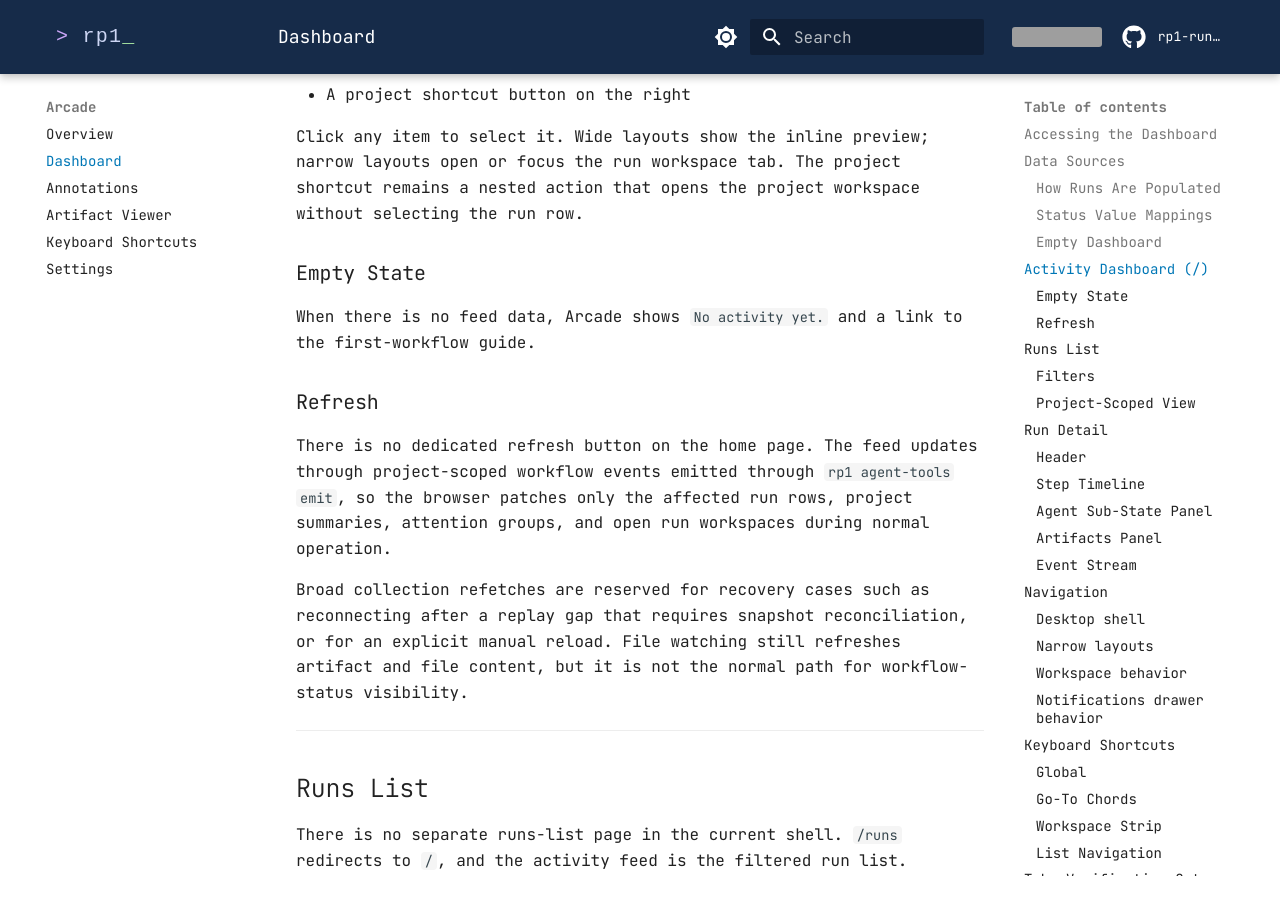
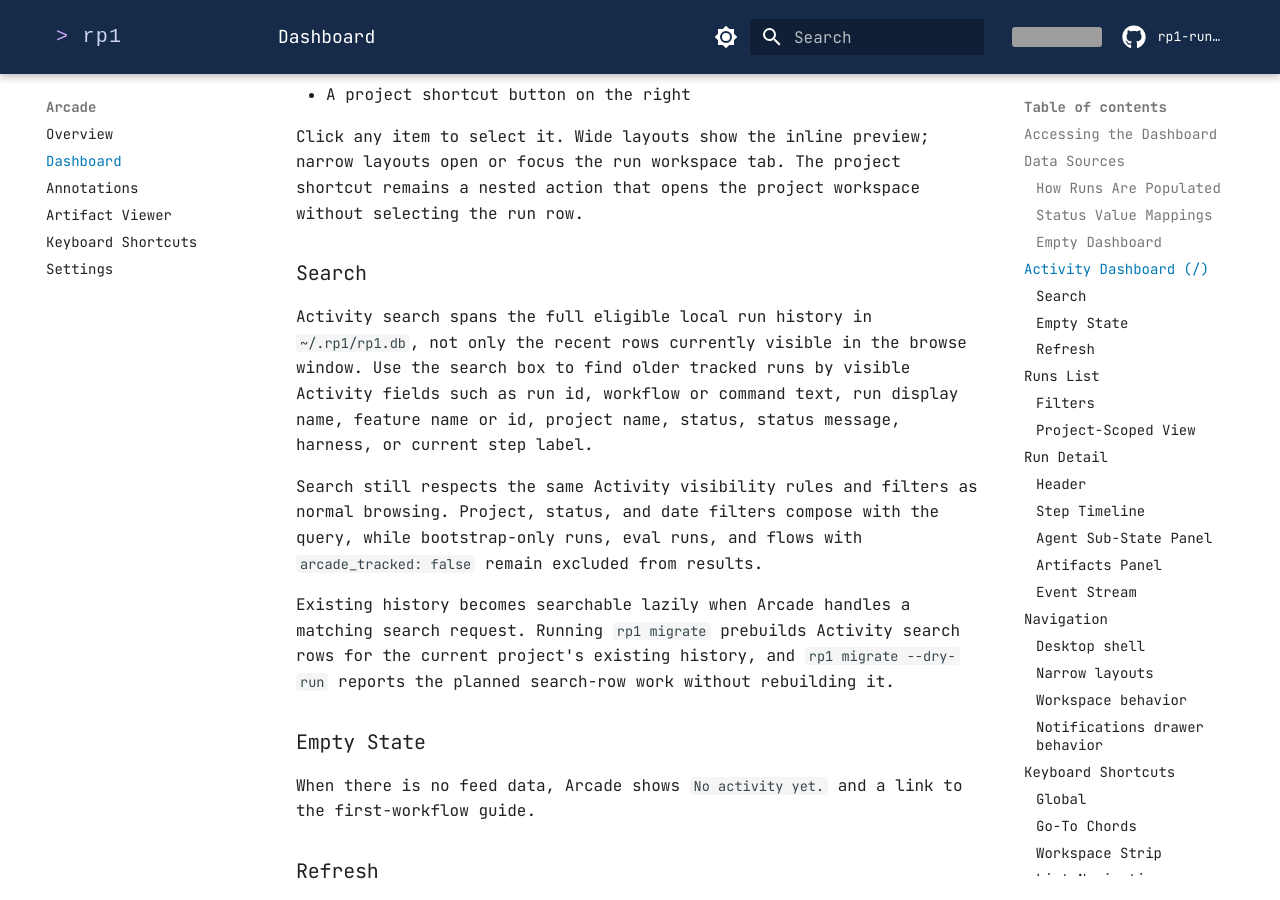
Before and after one commit to rp1-run/rp1, an MkDocs documentation site: the page built from docs/arcade/dashboard.md, in a window 1280 px wide and 900 px high, scrolled down 3021 px. Built offline with MkDocs 1.6.1 and Material for MkDocs 9.7.7, drawn with Linux system fonts in a browser that asks for light colours; comment, search, counter and statistics services are not loaded; grey boxes are pictures that could not be loaded.

Commit message:
feat(fts-activity): implement T7 - update Arcade docs

```diff
--- a/docs/arcade/dashboard.md
+++ b/docs/arcade/dashboard.md
@@ -101,6 +101,24 @@
 Click any item to select it. Wide layouts show the inline preview; narrow
 layouts open or focus the run workspace tab. The project shortcut remains a
 nested action that opens the project workspace without selecting the run row.
+
+### Search
+
+Activity search spans the full eligible local run history in `~/.rp1/rp1.db`,
+not only the recent rows currently visible in the browse window. Use the search
+box to find older tracked runs by visible Activity fields such as run id,
+workflow or command text, run display name, feature name or id, project name,
+status, status message, harness, or current step label.
+
+Search still respects the same Activity visibility rules and filters as normal
+browsing. Project, status, and date filters compose with the query, while
+bootstrap-only runs, eval runs, and flows with `arcade_tracked: false` remain
+excluded from results.
+
+Existing history becomes searchable lazily when Arcade handles a matching
+search request. Running `rp1 migrate` prebuilds Activity search rows for the
+current project's existing history, and `rp1 migrate --dry-run` reports the
+planned search-row work without rebuilding it.
 
 ### Empty State
 
```
